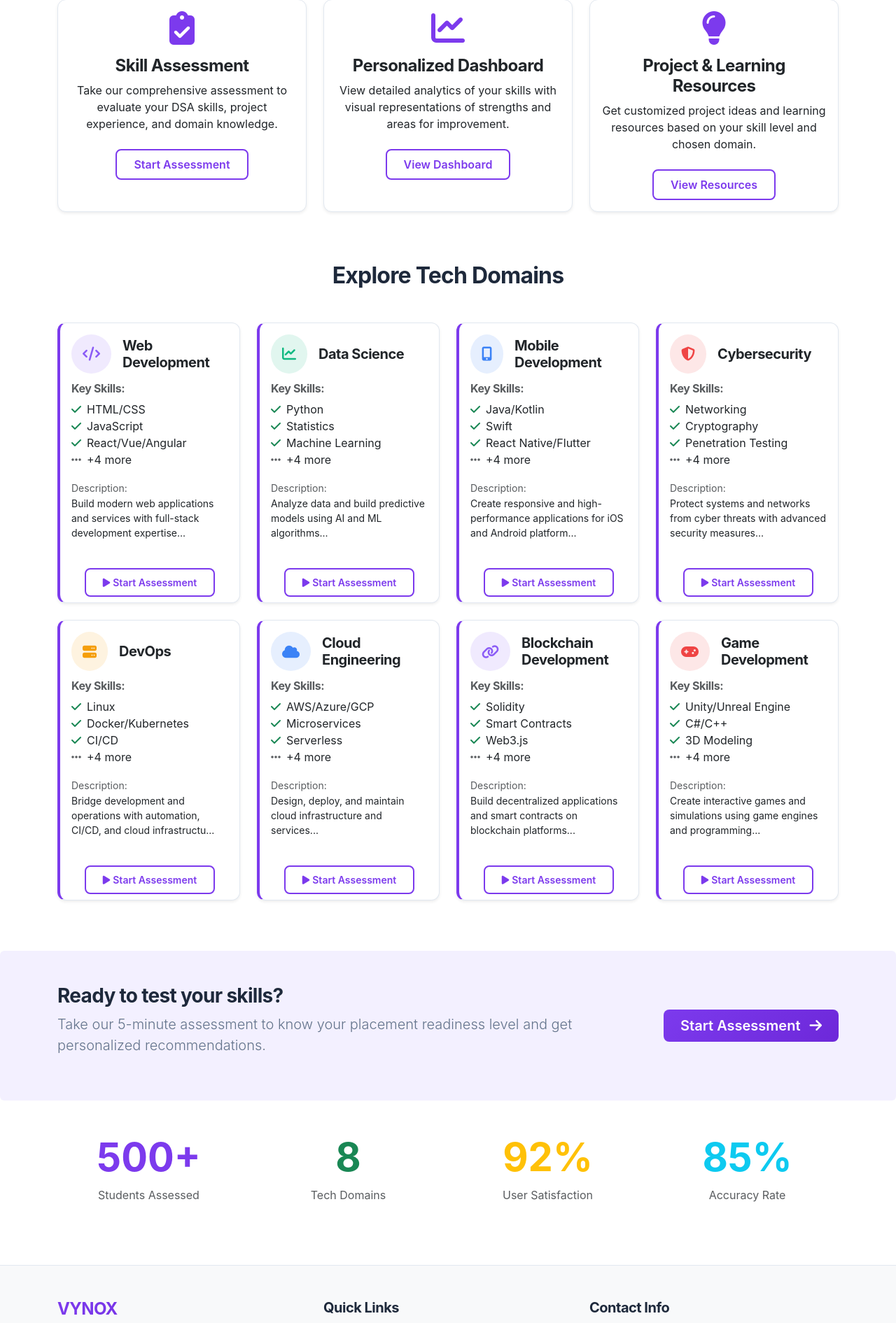
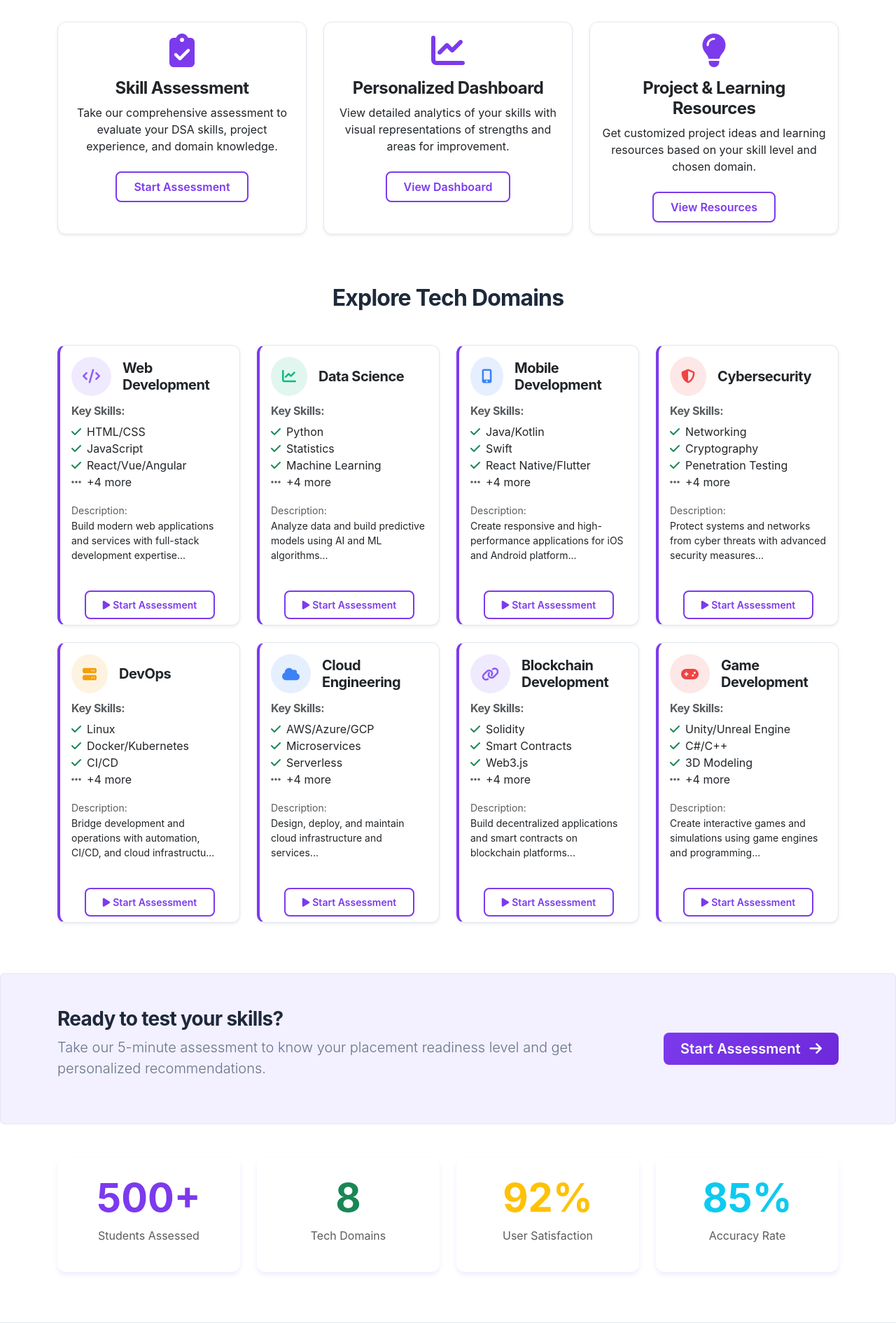
Before and after one commit to Vishwa-0/Placement-Readiness, a Flask app: page / in a window 1280 px wide. Shown: the part 557-2448 px from the top of the page at 70% size. Run offline with Flask 3, Linux system fonts and the light colour scheme.

Commit message:
Update index.html

```diff
--- a/templates/index.html
+++ b/templates/index.html
@@ -9,7 +9,7 @@
         <p class="lead mb-4">Placement Readiness Assessment System</p>
         <p class="mb-4">Our AI-powered platform evaluates your technical skills and provides personalized guidance to make you placement-ready for top tech companies.</p>
 
-        <!-- FIXED BUTTONS -->
+        <!-- FIXED BUTTONS: Proper URLs and onclick removed -->
         <a href="{{ url_for('assessment') }}" class="btn btn-primary btn-lg">
             <i class="fas fa-rocket me-2"></i>Start Assessment
         </a>
@@ -100,7 +100,7 @@
 </section>
 
 <!-- Quick Assessment -->
-<section class="quick-assessment py-5 rounded mb-5" style="background-color: #f3f0ff;">
+<section class="quick-assessment py-5 rounded mb-5" style="background-color: var(--primary-bg);">
     <div class="container">
         <div class="row align-items-center">
             <div class="col-md-8">
@@ -152,35 +152,55 @@
 {% block scripts %}
 <script>
 document.addEventListener('DOMContentLoaded', function() {
-    // Log for debugging
-    console.log('Home page loaded');
+    // Smooth scrolling for anchor links - already handled in base.html
 
-    // Check if buttons exist and are clickable
-    const startBtn = document.querySelector('.hero-section a[href*="assessment"]');
-    const exploreBtn = document.querySelector('.hero-section a[href="#domains"]');
+    // Add animation to domain cards on scroll - already handled in base.html
 
-    if (startBtn) {
-        console.log('Start Assessment button found:', startBtn);
-        startBtn.addEventListener('click', function() {
-            console.log('Start Assessment clicked - will redirect to', this.href);
+    // Additional hero section button styling on hover
+    const heroButtons = document.querySelectorAll('.hero-section .btn');
+    heroButtons.forEach(button => {
+        button.addEventListener('mouseenter', function() {
+            this.style.transform = 'translateY(-2px)';
         });
-    }
 
-    if (exploreBtn) {
-        console.log('Explore Domains button found:', exploreBtn);
-        exploreBtn.addEventListener('click', function(e) {
-            e.preventDefault();
-            console.log('Explore Domains clicked');
-            const domainsSection = document.getElementById('domains');
-            if (domainsSection) {
-                console.log('Found domains section, scrolling...');
-                window.scrollTo({
-                    top: domainsSection.offsetTop - 80,
-                    behavior: 'smooth'
-                });
-            }
+        button.addEventListener('mouseleave', function() {
+            this.style.transform = 'translateY(0)';
         });
-    }
+    });
 });
 </script>
+
+<style>
+.hero-section {
+    margin-top: 2rem;
+}
+
+.domain-card {
+    opacity: 0;
+    transform: translateY(20px);
+    transition: opacity 0.6s ease, transform 0.6s ease;
+}
+
+.domain-card.fade-in {
+    opacity: 1;
+    transform: translateY(0);
+}
+
+.stat-item {
+    padding: 1.5rem;
+    background: white;
+    border-radius: var(--border-radius);
+    box-shadow: var(--box-shadow);
+    transition: var(--transition);
+}
+
+.stat-item:hover {
+    transform: translateY(-5px);
+    box-shadow: 0 10px 25px rgba(124, 58, 237, 0.15);
+}
+
+.quick-assessment {
+    border: 1px solid var(--border-color);
+}
+</style>
 {% endblock %}
```
